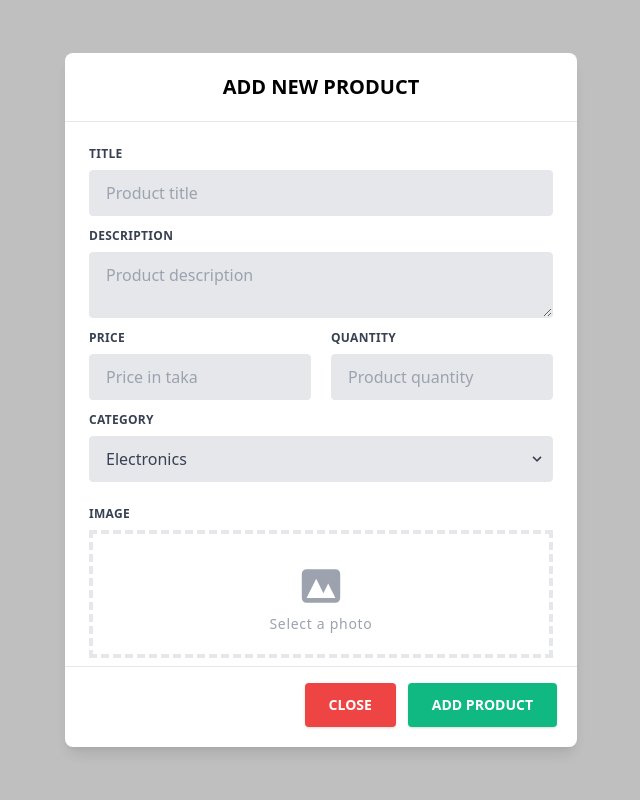
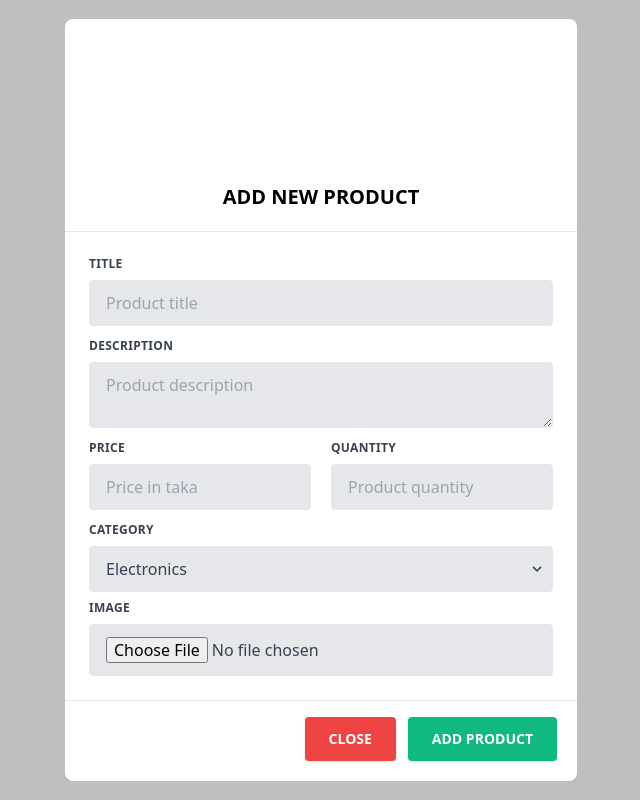
Before and after one commit to jahid-044/e-commerce-frontend, a React (Create React App) app: page /addProduct in a window 1280 px wide. Shown: the whole page, without its empty margins (319-959 px from the left). Built offline with nearby package versions, Linux system fonts and the light colour scheme.

Commit message:
added addProduct inputs workable

```diff
--- a/src/components/products/AddProduct.js
+++ b/src/components/products/AddProduct.js
@@ -1,18 +1,52 @@
-import React from 'react'
+import React, {useState} from 'react'
 
 function AddProduct({setShowModal}) {
+    const [inputs, setInputs] = useState({
+        title: '',
+        description: '',
+        price: '',
+        quantity: '',
+        category: '',
+        image: '',
+    })
+
+    const handleChange = e => {
+        const {id, value} = e.target
+
+        setInputs({
+            ...inputs,
+            [id]: value,
+        })
+    }
+
+    function handleAddProduct(e) {
+        e.preventDefault()
+        setShowModal(false)
+
+        console.log(inputs)
+
+        setInputs({
+            title: '',
+            description: '',
+            price: '',
+            quantity: '',
+            category: '',
+            image: ''
+        })
+    }
+
     return (
         <div>
             <div className="justify-center items-center flex overflow-x-hidden overflow-y-auto fixed inset-0 z-50 outline-none focus:outline-none">
-                <div className="relative max-w-lg">
+                <div className="relative overflow-y-scroll max-w-lg">
                 <div className="border-0 rounded-lg shadow-lg relative flex flex-col bg-white outline-none focus:outline-none">
-                    <div className="flex items-center justify-center p-5 border-b border-solid rounded-t">
+                    <div className="flex justify-center mt-36 p-5 border-b border-solid rounded-t">
                         <h3 className="text-xl font-semibold">
                             ADD NEW PRODUCT
                         </h3>
                     </div>
-                    <div className="relative p-6 flex-auto">
-                        <form className="w-full max-w-lg">
+                    <div className="relative p-6">
+                        <form className="w-full max-w-lg" onSubmit={handleAddProduct}>
                             <div className="flex flex-wrap -mx-3">
                                 <div className="w-full px-3">
                                     <label className="block uppercase tracking-wide text-gray-700 text-xs font-bold mb-2" htmlFor="title">
@@ -20,7 +54,9 @@ function AddProduct({setShowModal}) {
                                     </label>
                                     <input className="appearance-none block w-full bg-gray-200 text-gray-700 border rounded py-3 px-4 mb-3 leading-tight focus:outline-none focus:bg-white"
                                     id="title" type="text"
-                                    placeholder="Product title"/>
+                                    placeholder="Product title"
+                                    onChange={handleChange}
+                                    value={inputs.title}/>
                                 </div>
                             </div>
                             <div className="flex flex-wrap -mx-3">
@@ -32,7 +68,9 @@ function AddProduct({setShowModal}) {
                                     <textarea className="appearance-none block w-full bg-gray-200 text-gray-700 border border-gray-200 rounded py-3 px-4 mb-3 leading-tight focus:outline-none focus:bg-white focus:border-gray-500"
                                     id="description"
                                     type="text"
-                                    placeholder="Product description"/>
+                                    placeholder="Product description"
+                                    onChange={handleChange}
+                                    value={inputs.description}/>
                                 </div>
                             </div>
                             <div className="flex flex-row">
@@ -43,7 +81,9 @@ function AddProduct({setShowModal}) {
                                         </label>
                                         <input className="appearance-none block w-full bg-gray-200 text-gray-700 border rounded py-3 px-4 mb-3 leading-tight focus:outline-none focus:bg-white"
                                         id="price" type="number"
-                                        placeholder="Price in taka"/>
+                                        placeholder="Price in taka"
+                                        onChange={handleChange}
+                                        value={inputs.price}/>
                                     </div>
                                 </div>
                                 <div className="flex flex-wrap -mx-3">
@@ -53,7 +93,9 @@ function AddProduct({setShowModal}) {
                                         </label>
                                         <input className="appearance-none block w-full bg-gray-200 text-gray-700 border rounded py-3 px-4 mb-3 leading-tight focus:outline-none focus:bg-white"
                                         id="quantity" type="number"
-                                        placeholder="Product quantity"/>
+                                        placeholder="Product quantity"
+                                        onChange={handleChange}
+                                        value={inputs.quantity}/>
                                     </div>
                                 </div>
                             </div>
@@ -63,8 +105,10 @@ function AddProduct({setShowModal}) {
                                         Category
                                     </label>
                                     <div className="relative">
-                                        <select className="block appearance-none w-full bg-gray-200 border border-gray-200 text-gray-700 py-3 px-4 pr-8 rounded leading-tight focus:outline-none focus:bg-white focus:border-gray-500"
-                                        id="category">
+                                        <select className="block appearance-none mb-2 w-full bg-gray-200 border border-gray-200 text-gray-700 py-3 px-4 pr-8 rounded leading-tight focus:outline-none focus:bg-white focus:border-gray-500"
+                                        id="category"
+                                        onChange={handleChange}
+                                        value={inputs.category}>
                                             <option>Electronics</option>
                                             <option>Clothings</option>
                                             <option>Food</option>
@@ -77,27 +121,19 @@ function AddProduct({setShowModal}) {
                                     </div>
                                 </div>
                             </div>
+                            <div className="flex flex-wrap -mx-3">
+                                <div className="w-full px-3">
+                                    <label className="block uppercase tracking-wide text-gray-700 text-xs font-bold mb-2" htmlFor="image">
+                                        Image
+                                    </label>
+                                    <input className="appearance-none block w-full bg-gray-200 text-gray-700 border rounded py-3 px-4 leading-tight focus:outline-none focus:bg-white"
+                                    id="image" type="file"
+                                    placeholder="Upload product image"
+                                    onChange={handleChange}
+                                    value={inputs.image}/>
+                                </div>
+                            </div>
                         </form>
-                    </div>
-
-                    <div className="mx-6 mb-2">
-                        <label className="block uppercase tracking-wide text-gray-700 text-xs font-bold mb-2">Image</label>
-                        <div className="flex items-center justify-center w-full">
-                            <label className="flex flex-col w-full h-32 border-4 border-dashed hover:bg-gray-100 hover:border-gray-300">
-                                <div className="flex flex-col items-center justify-center pt-7">
-                                    <svg xmlns="http://www.w3.org/2000/svg"
-                                        className="w-12 h-12 text-gray-400 group-hover:text-gray-600" viewBox="0 0 20 20"
-                                        fill="currentColor">
-                                        <path fillRule="evenodd"
-                                            d="M4 3a2 2 0 00-2 2v10a2 2 0 002 2h12a2 2 0 002-2V5a2 2 0 00-2-2H4zm12 12H4l4-8 3 6 2-4 3 6z"
-                                            clipRule="evenodd" />
-                                    </svg>
-                                    <p className="pt-1 text-sm tracking-wider text-gray-400 group-hover:text-gray-600">
-                                        Select a photo</p>
-                                </div>
-                                <input type="file" className="opacity-0" id="image"/>
-                            </label>
-                        </div>
                     </div>
 
                     <div className="flex items-center justify-end p-4 border-t border-solid border-blueGray-200 rounded-b">
@@ -108,7 +144,7 @@ function AddProduct({setShowModal}) {
                     </button>
                     <button className="bg-emerald-500 bg-green-500 text-white active:bg-emerald-600 font-bold uppercase text-sm px-6 py-3 rounded shadow hover:shadow-lg outline-none focus:outline-none mr-1 mb-1 ease-linear transition-all duration-150"
                         type="button"
-                        onClick={() => setShowModal(false)}>
+                        onClick={handleAddProduct}>
                         Add Product
                     </button>
                     </div>
--- a/src/components/products/ProductList.js
+++ b/src/components/products/ProductList.js
@@ -27,7 +27,7 @@ export default function ProductList(props){
 
         <div className="flex flex-wrap   ">
 
-        { item.map(data=> (<div key={data.Id} className=" w-screen flex justify-around p-2   2xl:w-1/4 xl:w-1/3 md:w-1/2   w-py-2 px-4 lg:px-10 xl:py-4 xl:px-6 ">
+        { item.map((data, index) => (<div key={index} className=" w-screen flex justify-around p-2   2xl:w-1/4 xl:w-1/3 md:w-1/2   w-py-2 px-4 lg:px-10 xl:py-4 xl:px-6 ">
 
 
         <div key={data.Id} className=" bg-purple-50 border-2  flex p-5 rounded-lg m-10 ">
```
